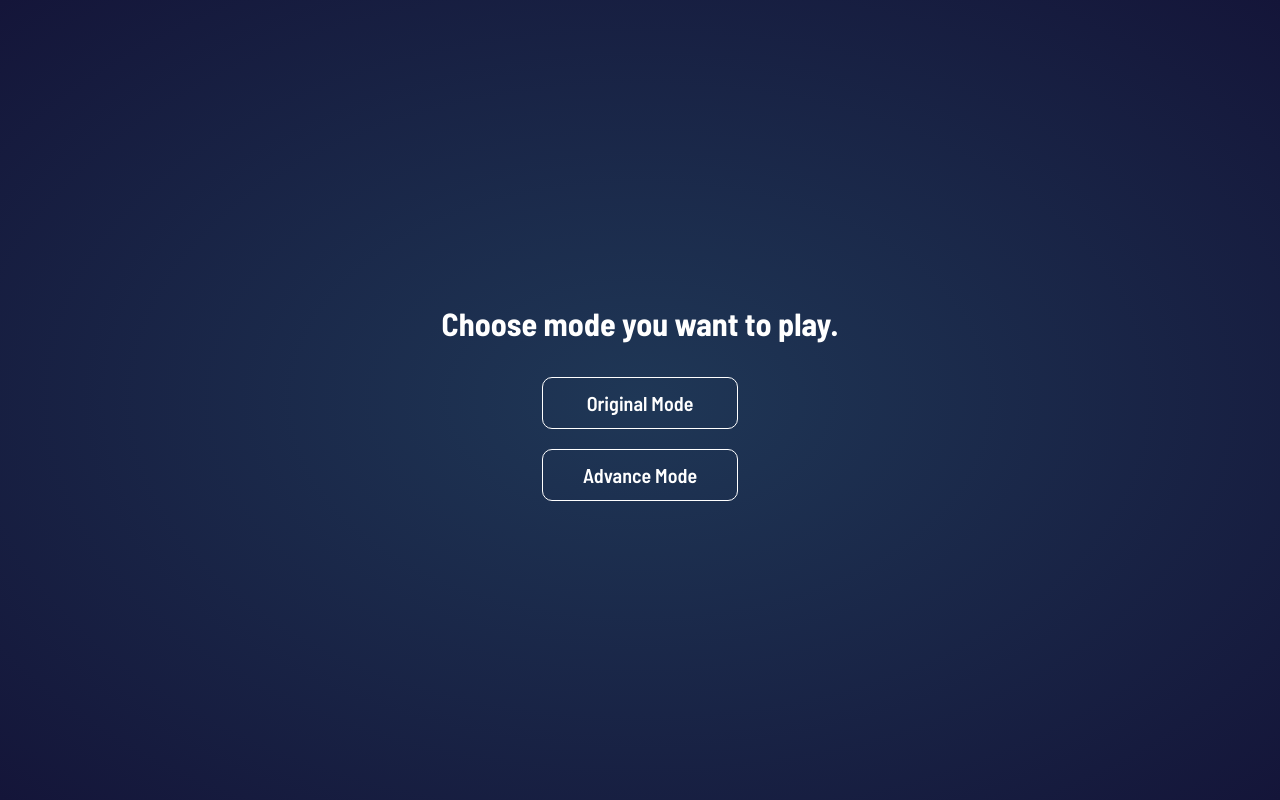
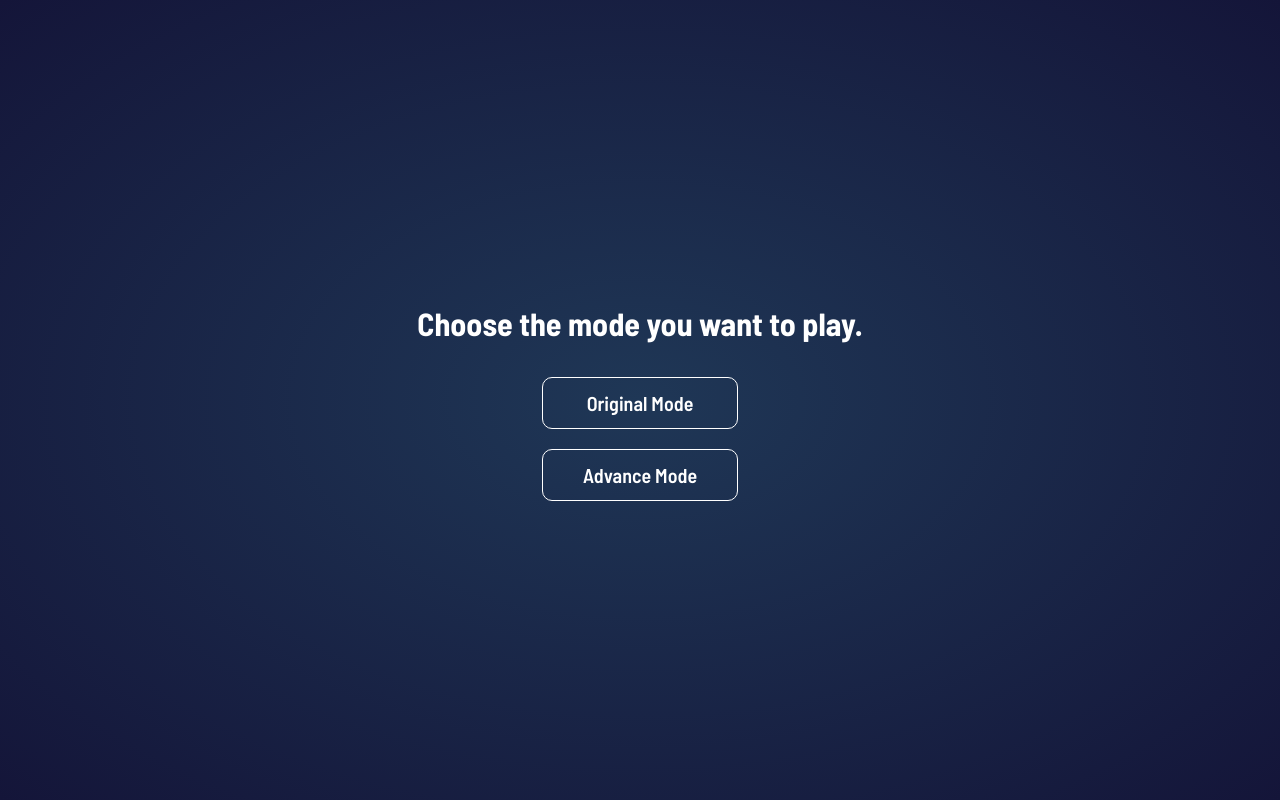
Before and after one commit to designer-carlyn/rps-game, a Next.js app: page / in a window 1280 px wide. Built offline with nearby package versions, Linux system fonts and the light colour scheme.

Commit message:
last update

```diff
--- a/pages/index.js
+++ b/pages/index.js
@@ -9,7 +9,7 @@ export default function Home() {
         <title>RPS Game</title>
       </Head>
       <main className="rps-game">
-        <h1>Choose mode you want to play.</h1>
+        <h1>Choose the mode you want to play.</h1>
         <div className="rps-game__button">
           <Link href="/original">Original Mode</Link>
           <Link href="/advance">Advance Mode</Link>
```
